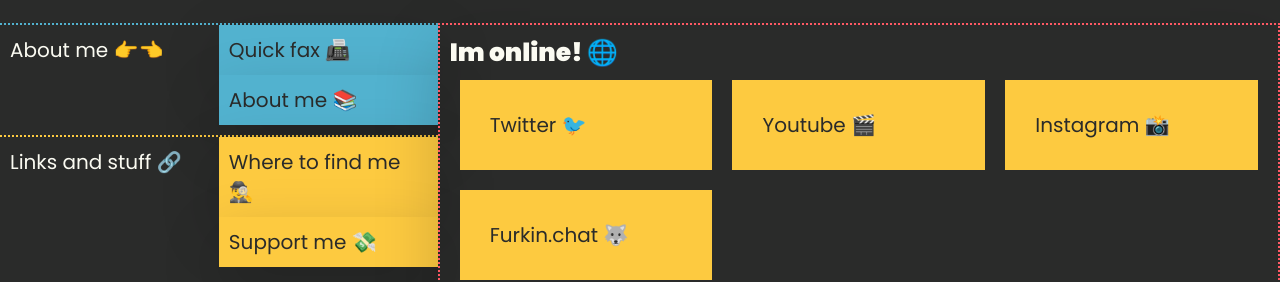
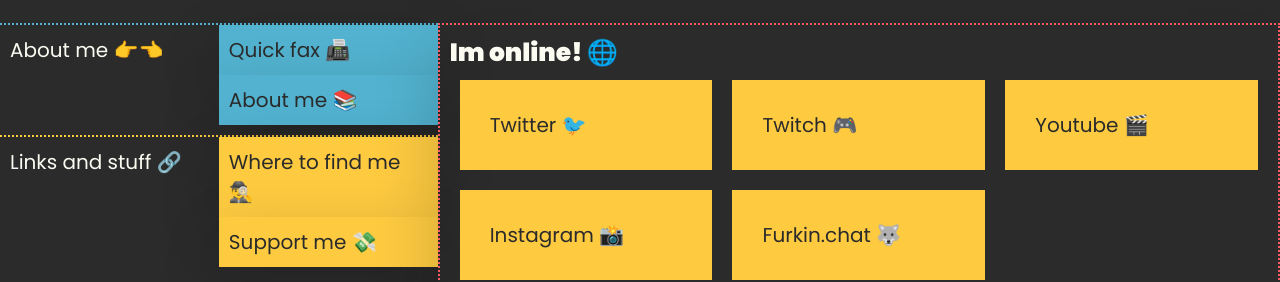
Before and after one commit to Nyan-Doggo/nyandoggo.com, a React (Create React App) app: page /some in a window 1280 px wide. Shown: the part 164-446 px from the top of the page. Built offline with nearby package versions, Linux system fonts and the light colour scheme.

Commit message:
added twitch

```diff
--- a/src/pages/MobileSome.js
+++ b/src/pages/MobileSome.js
@@ -5,6 +5,10 @@
         {
             name: "Twitter 🐦",
             endpoint: "https://twitter.com/nyan_moding",
+        },
+        {
+            name: "Twitch 🎮",
+            endpoint: "https://www.twitch.tv/nyan___nyan",
         },
         {
             name: "Youtube 🎬",
--- a/src/pages/Some.js
+++ b/src/pages/Some.js
@@ -5,6 +5,10 @@
         {
             name: "Twitter 🐦",
             endpoint: "https://twitter.com/nyan_moding",
+        },
+        {
+            name: "Twitch 🎮",
+            endpoint: "https://www.twitch.tv/nyan___nyan",
         },
         {
             name: "Youtube 🎬",
```
